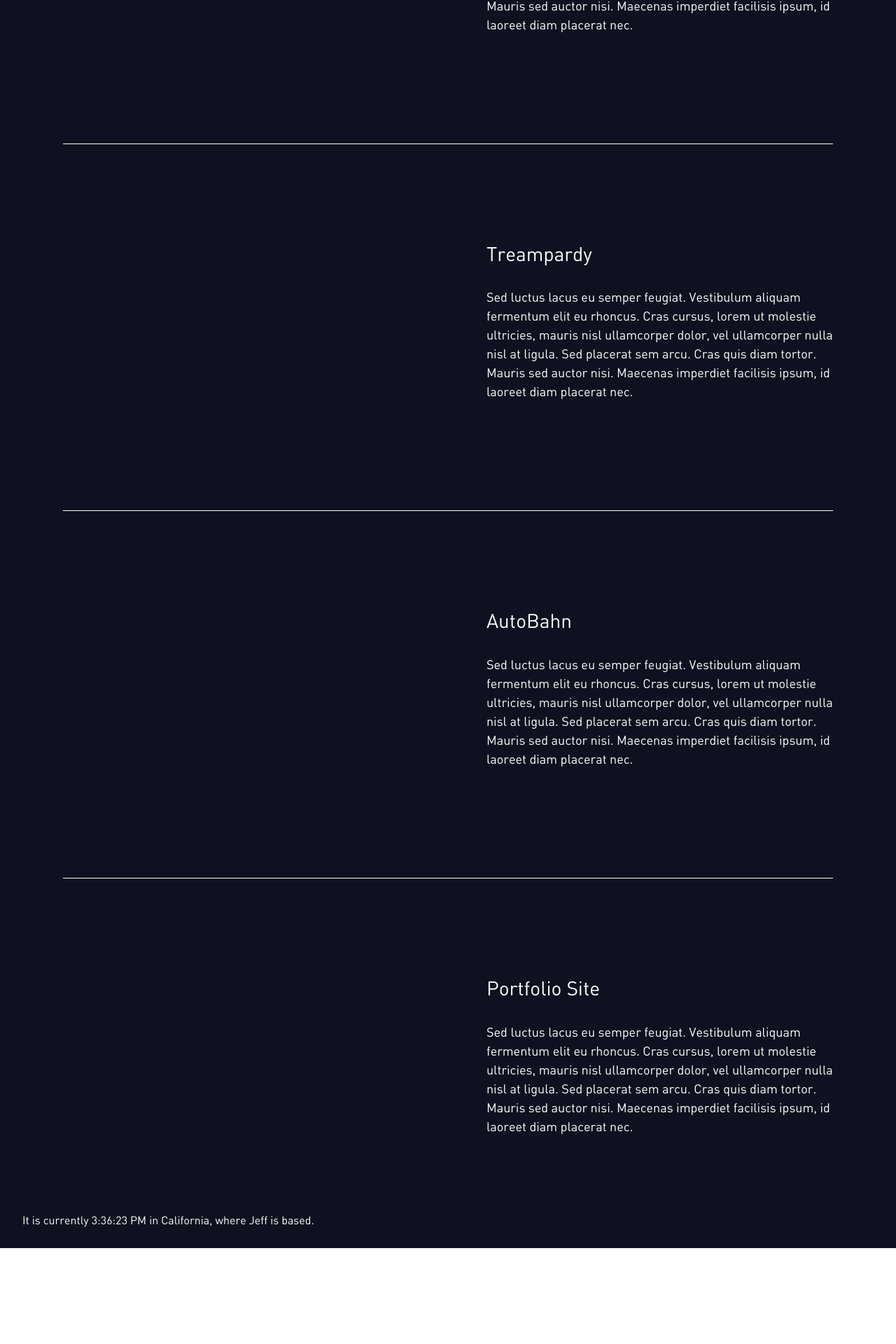
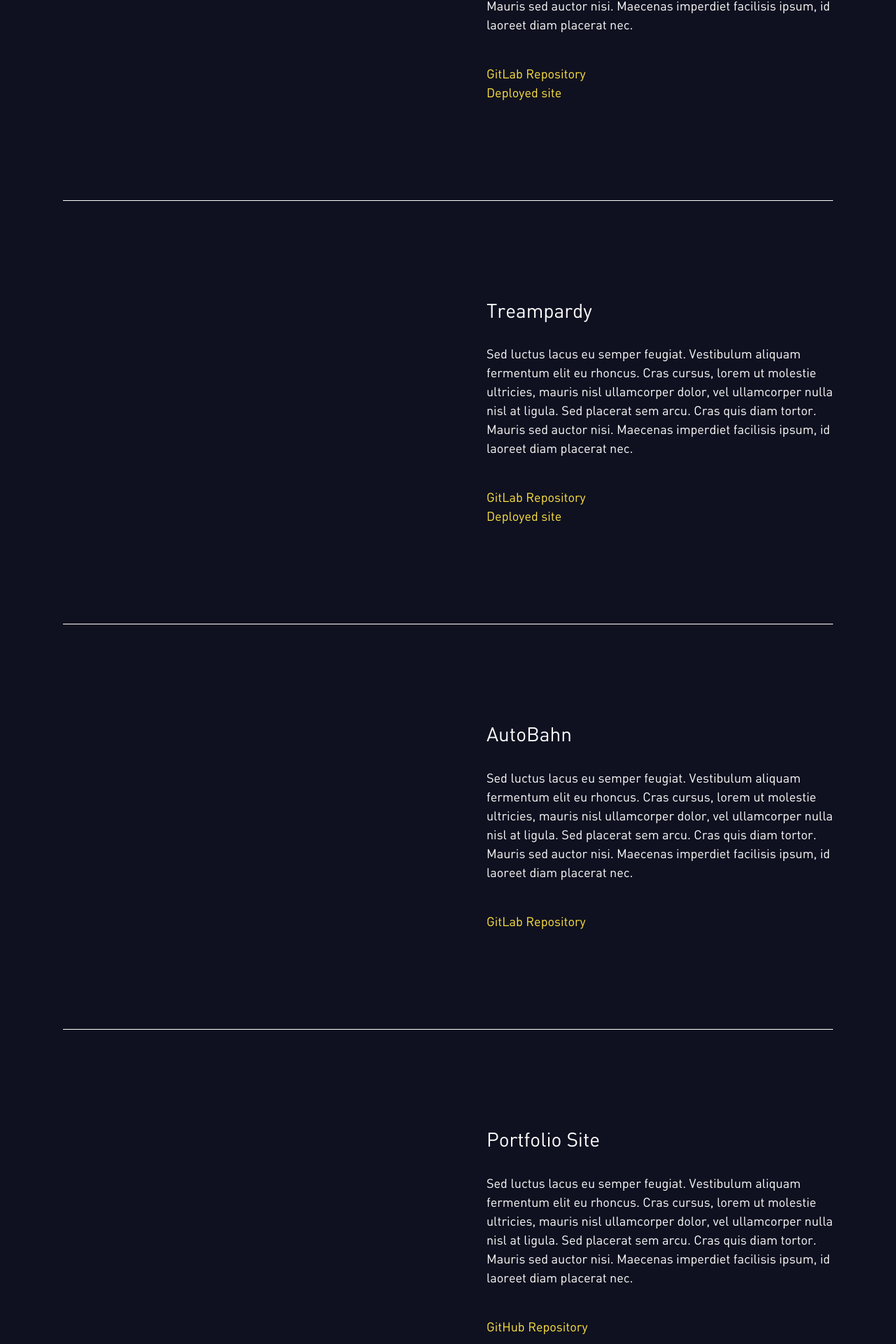
Before and after one commit to jwpettit/Portfolio-Website, a React (Create React App) app: page /work in a window 1280 px wide. Shown: the part 759-2679 px from the top of the page at 70% size. Before the commit the page ends 2542 px from the top, so only its background shows below. Built offline with nearby package versions, Linux system fonts and the light colour scheme.

Commit message:
Adjustments

```diff
--- a/src/pages/Work.jsx
+++ b/src/pages/Work.jsx
@@ -1,6 +1,3 @@
-import AboutMe from "../components/AboutMe";
-import Resume from "../components/Resume";
-
 export default function Work() {
     return (
         <div className="Page-Background-Container">
@@ -36,6 +33,20 @@ export default function Work() {
                                 imperdiet facilisis ipsum, id laoreet diam
                                 placerat nec.
                             </p>
+                            <br />
+                            <a
+                                href="https://gitlab.com/brewhoppers/brew-hop"
+                                target="blank"
+                            >
+                                GitLab Repository
+                            </a>
+                            <br/>
+                            <a
+                                href="https://gitlab.com/brewhoppers/brew-hop"
+                                target="blank"
+                            >
+                                Deployed site
+                            </a>
                         </div>
                     </div>
                 </div>
@@ -58,6 +69,20 @@ export default function Work() {
                                 imperdiet facilisis ipsum, id laoreet diam
                                 placerat nec.
                             </p>
+                            <br />
+                            <a
+                                href="https://gitlab.com/brewhoppers/brew-hop"
+                                target="blank"
+                            >
+                                GitLab Repository
+                            </a>
+                            <br/>
+                            <a
+                                href="https://gitlab.com/brewhoppers/brew-hop"
+                                target="blank"
+                            >
+                                Deployed site
+                            </a>
                         </div>
                     </div>
                 </div>
@@ -80,6 +105,13 @@ export default function Work() {
                                 imperdiet facilisis ipsum, id laoreet diam
                                 placerat nec.
                             </p>
+                            <br />
+                            <a
+                                href="https://gitlab.com/brewhoppers/brew-hop"
+                                target="blank"
+                            >
+                                GitLab Repository
+                            </a>
                         </div>
                     </div>
                 </div>
@@ -102,6 +134,13 @@ export default function Work() {
                                 imperdiet facilisis ipsum, id laoreet diam
                                 placerat nec.
                             </p>
+                            <br />
+                            <a
+                                href="https://gitlab.com/brewhoppers/brew-hop"
+                                target="blank"
+                            >
+                                GitHub Repository
+                            </a>
                         </div>
                     </div>
                 </div>
```
